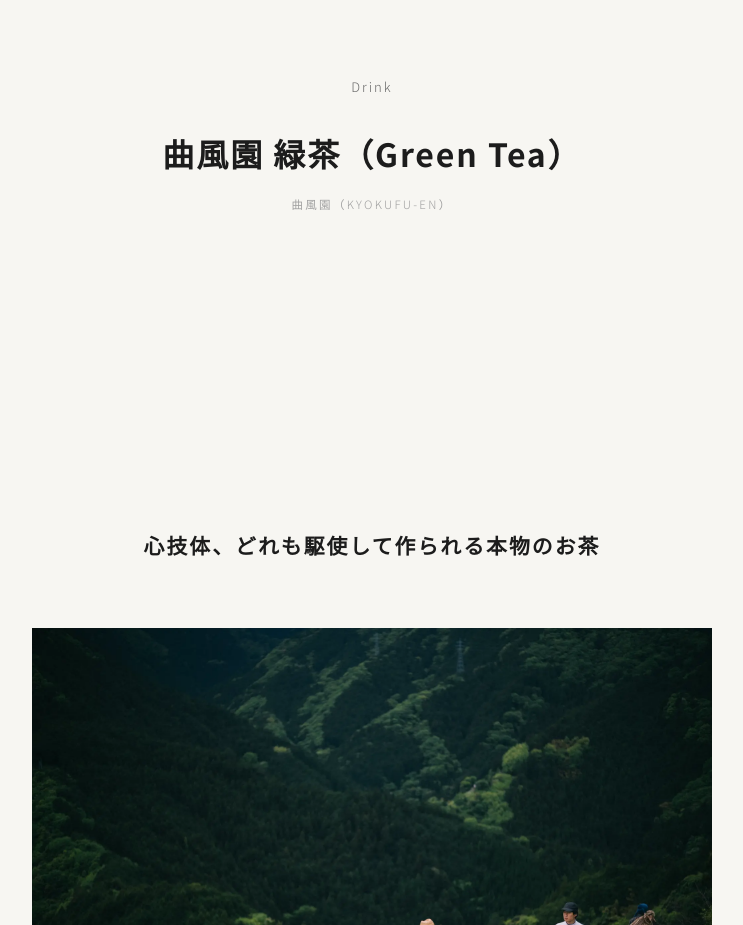
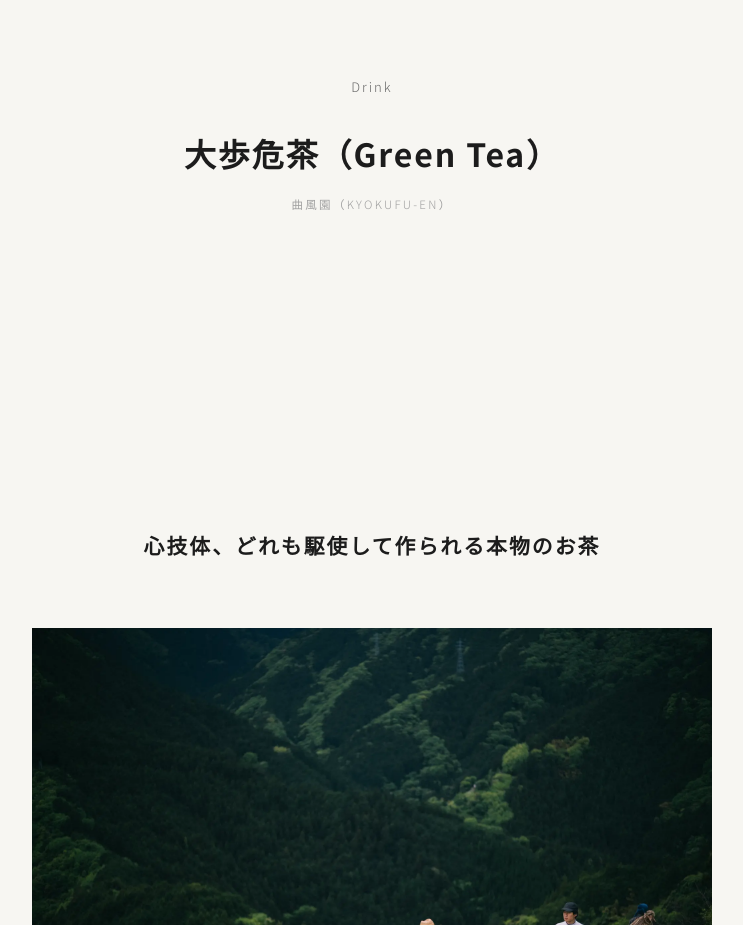
Before and after one commit to Localdrip/MIYOSHIBOUND., a plain HTML site: page DELIVERY-7/05_oboke-sencha-ja.html in a window 1280 px wide. Shown: the part 1440-2365 px from the top of the page, without its empty margins (268-1011 px from the left). Drawn offline with Linux system fonts and the light colour scheme; files that its build step writes are made by us from their sources; no server answers.

Commit message:
Update 05_oboke-sencha-ja.html

```diff
--- a/DELIVERY-7/05_oboke-sencha-ja.html
+++ b/DELIVERY-7/05_oboke-sencha-ja.html
@@ -82,7 +82,7 @@
 <img alt="曲風園の茶葉" class="item-eyecatch__image" src="images/kyokufuen-greentea-1.webp"/>
      <br> <br><br><br><br><br>
 <p class="item-eyecatch__subcatch">Drink</p>
-<h1 class="item-eyecatch__name">曲風園 緑茶（Green Tea）</h1>
+<h1 class="item-eyecatch__name">大歩危茶（Green Tea）</h1>
 <p class="item-eyecatch__producer">曲風園（KYOKUFU-EN）</p>
 </section>
 <!-- ── Story ─────────────────────────────────────────── -->
```
